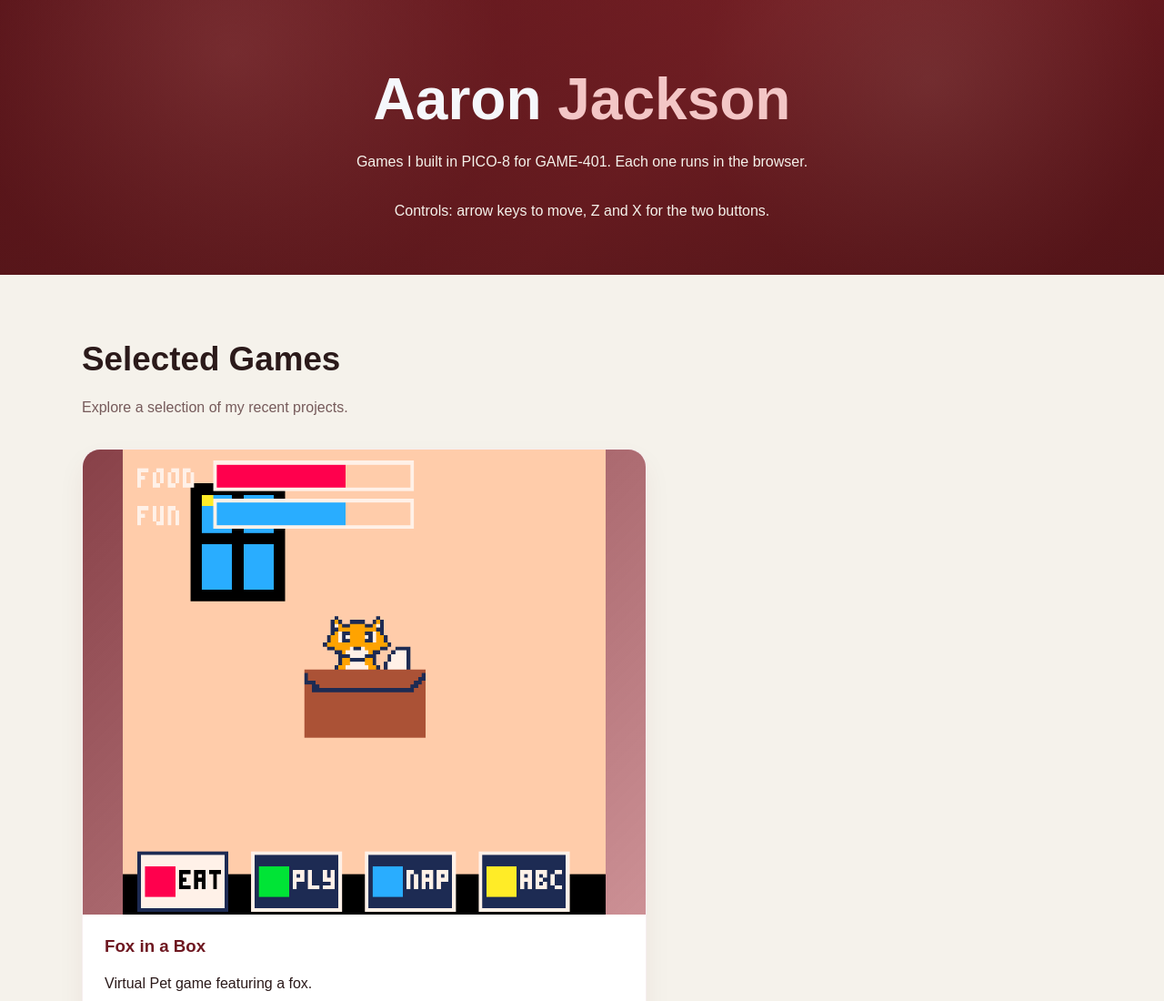
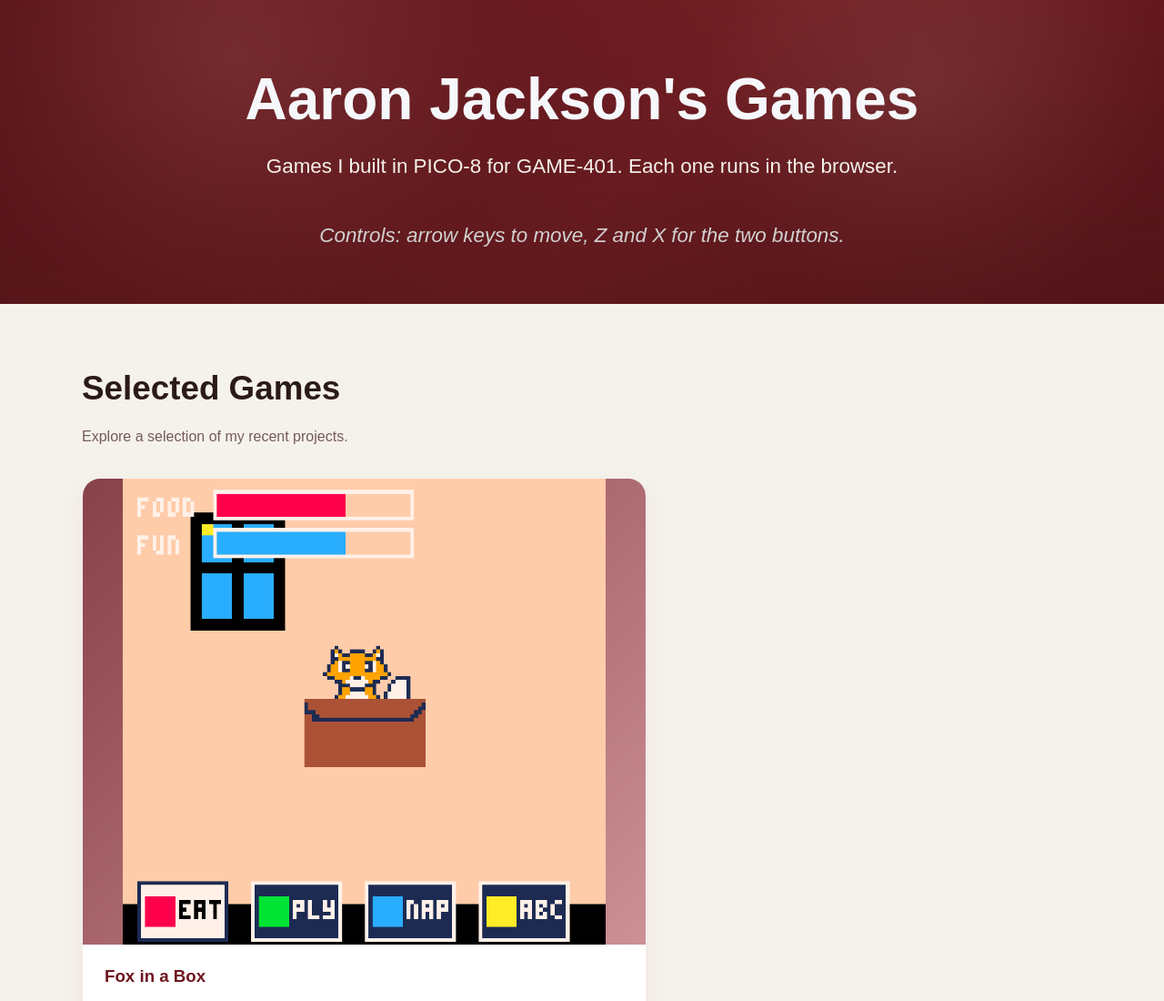
Before and after one commit to mrablugh/pico8-portfolio, a plain HTML site: page index.html in a window 1280 px wide. Shown: the top 1100 px of the page at 91% size. Drawn offline with Linux system fonts and the light colour scheme.

Commit message:
Update hero section text and styles for improved readability

```diff
--- a/index.html
+++ b/index.html
@@ -133,15 +133,17 @@
       font-size: clamp(2.2rem, 5vw, 4rem);
     }
 
-    .hero h1 span {
-      color: var(--color-primary-3);
-    }
-
     .hero-text {
       max-width: 56ch;
       margin: 18px auto 0;
       color: var(--color-cream);
+      font-size: clamp(0.95rem, 2.3vw, 1.4rem);
       line-height: 1.7;
+    }
+
+    .hero-text span {
+      color: #d1d1d1;
+      font-style: italic;
     }
 
     .section {
@@ -279,11 +281,11 @@
 <body>
   <header class="hero">
     <div class="container">
-      <h1>Aaron <span>Jackson</span></h1>
+      <h1>Aaron Jackson's Games</h1>
       <p class="hero-text">
         Games I built in PICO-8 for GAME-401. Each one runs in the browser.<br>
         <br>
-        Controls: arrow keys to move, Z and X for the two buttons.
+        <span>Controls: arrow keys to move, Z and X for the two buttons.</span>
       </p>
     </div>
   </header>
```
